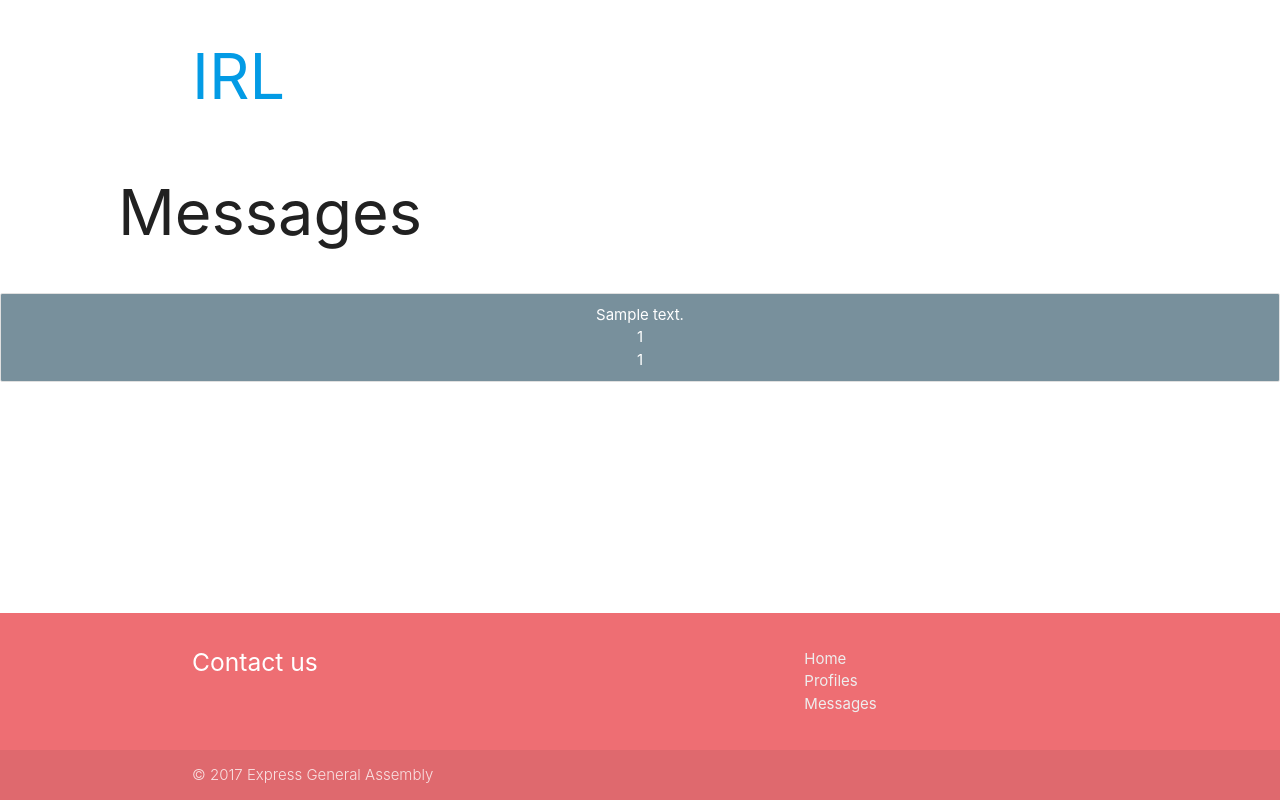
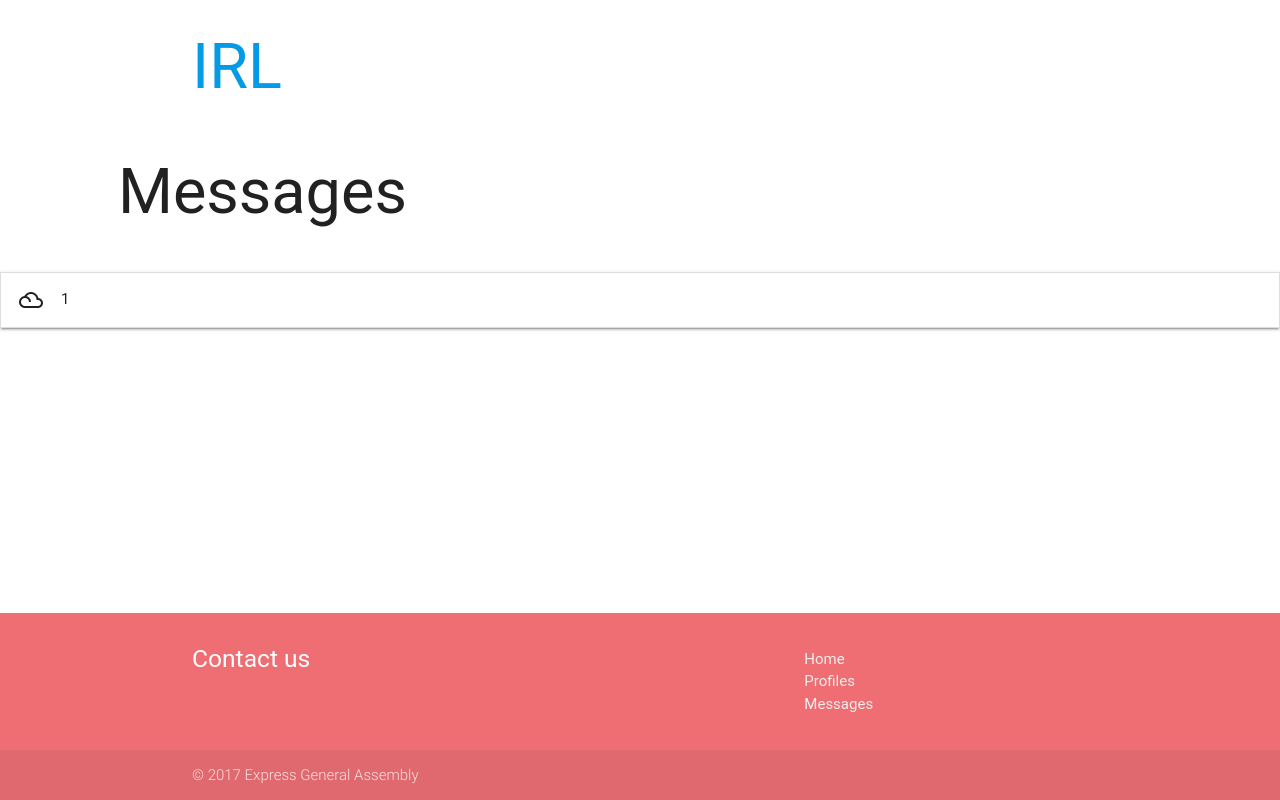
Before and after one commit to dainchatel/irl, a Node server app: page /messages/ in a window 1280 px wide. Run offline with Node 20, Linux system fonts and the light colour scheme; tables that the repository leaves empty hold one stand-in row (values such as "Sample post"); some libraries are stand-ins or nearby versions; some web fonts are replaced.

Commit message:
collapsible menu added in user-messages section

```diff
--- a/public/javascripts/editUser.js
+++ b/public/javascripts/editUser.js
@@ -2,3 +2,12 @@
 $('.alert').on('click', function() {
   confirm('You deleted your profile.');
 });
+
+$(document).ready(function(){
+    $('.collapsible').collapsible();
+  });
+
+
+$(document).ready(function(){
+    $('.collapsible').collapsible();
+  });
--- a/views/user/messages.ejs
+++ b/views/user/messages.ejs
@@ -2,32 +2,32 @@
 
 <% include ../partials/head.ejs %> <!--- using head.ejs page from partials -->
   <body>
-  <link rel="stylesheet" href="https://cdnjs.cloudflare.com/ajax/libs/materialize/0.98.0/css/materialize.min.css">
-  <script src="https://cdnjs.cloudflare.com/ajax/libs/materialize/0.98.0/js/materialize.min.js"></script>
-   <meta name="viewport" content="width=device-width, initial-scale=1.0"/>
-   <link href="http://fonts.googleapis.com/icon?family=Material+Icons" rel="stylesheet">
-      <link type="text/css" rel="stylesheet" href="css/materialize.min.css"  media="screen,projection"/>
+ <meta name="viewport" content="width=device-width, initial-scale=1">
+    <link rel="stylesheet" href="https://fonts.googleapis.com/icon?family=Material+Icons">
+    <link rel="stylesheet" href="https://cdnjs.cloudflare.com/ajax/libs/materialize/0.97.3/css/materialize.min.css">
+      <script type="text/javascript" src="https://code.jquery.com/jquery-2.1.1.min.js"></script>
+      <script src="https://cdnjs.cloudflare.com/ajax/libs/materialize/0.97.3/js/materialize.min.js"></script>
+
     <% include ../partials/header.ejs %> <!--- using header.ejs page from partials -->
     <main>
         <div class="row">
       <h1 class="col s4 offset-s1">Messages</h1>
     </div>
-    <div class="collection">
-    <% messages.forEach(function(message) { %>
-      <div class="collection-item center blue-grey lighten-1">
-        <span><a class="white-text" href="#"><%= message.content %></a></span><br />
-         <span><a class="white-text" href="#"><%= message.fromUser %></a></span><br />
-          <span><a class="white-text" href="#"><%= message.toUser %></a></span>
+    <ul class="collapsible" data-collapsible="accordion">
+    <% messages.forEach(function(message, user) { %>
+ <li>
+      <div class="collapsible-header"><i class="material-icons">filter_drama</i><%= message.toUser %></div>
+      <div class="collapsible-body"><span><%= message.content %>
 
+      </span></div>
 
+</li>
 
-      </div>
     <% }) %>
-    </div>
-
-
 
     </main>
     <% include ../partials/footer.ejs %> <!--- using footer.ejs page from partials -->
+
+ <script src="../javascripts/editUser.js"></script>
   </body>
 </html>
```
